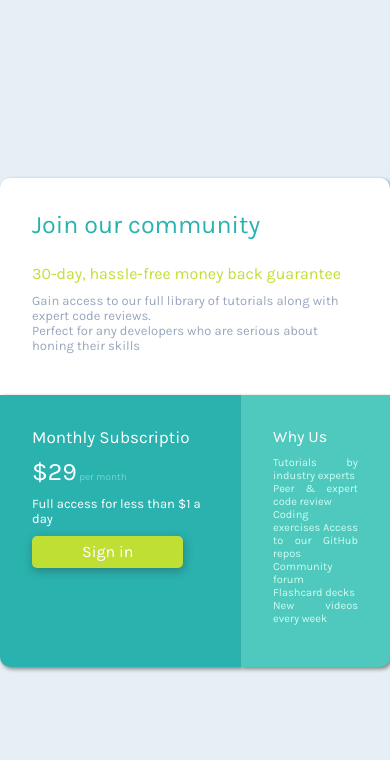
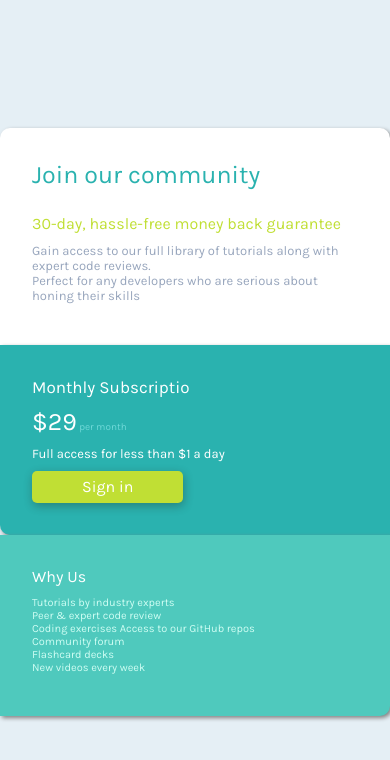
Before and after one commit to JessyLeal/single-price-grid, a plain HTML site: page index.html in a window 390 px wide. Drawn offline with Linux system fonts and the light colour scheme.

Commit message:
integra responsividade ao site
bug nas bordas do container

```diff
--- a/styles.css
+++ b/styles.css
@@ -133,3 +133,14 @@ p.oito{
     box-shadow: inset -2px -2px 3px rgba(255, 255, 255, .6),
                 inset 2px 2px 3px rgba(0, 0, 0, .6);
 }
+
+/* responsividade */
+@media (max-width: 440px){
+    .container{
+        grid-template-areas:
+        ".box-1"
+        ".box-2"
+        ".box-3"
+        ".box";
+    }
+}
```
